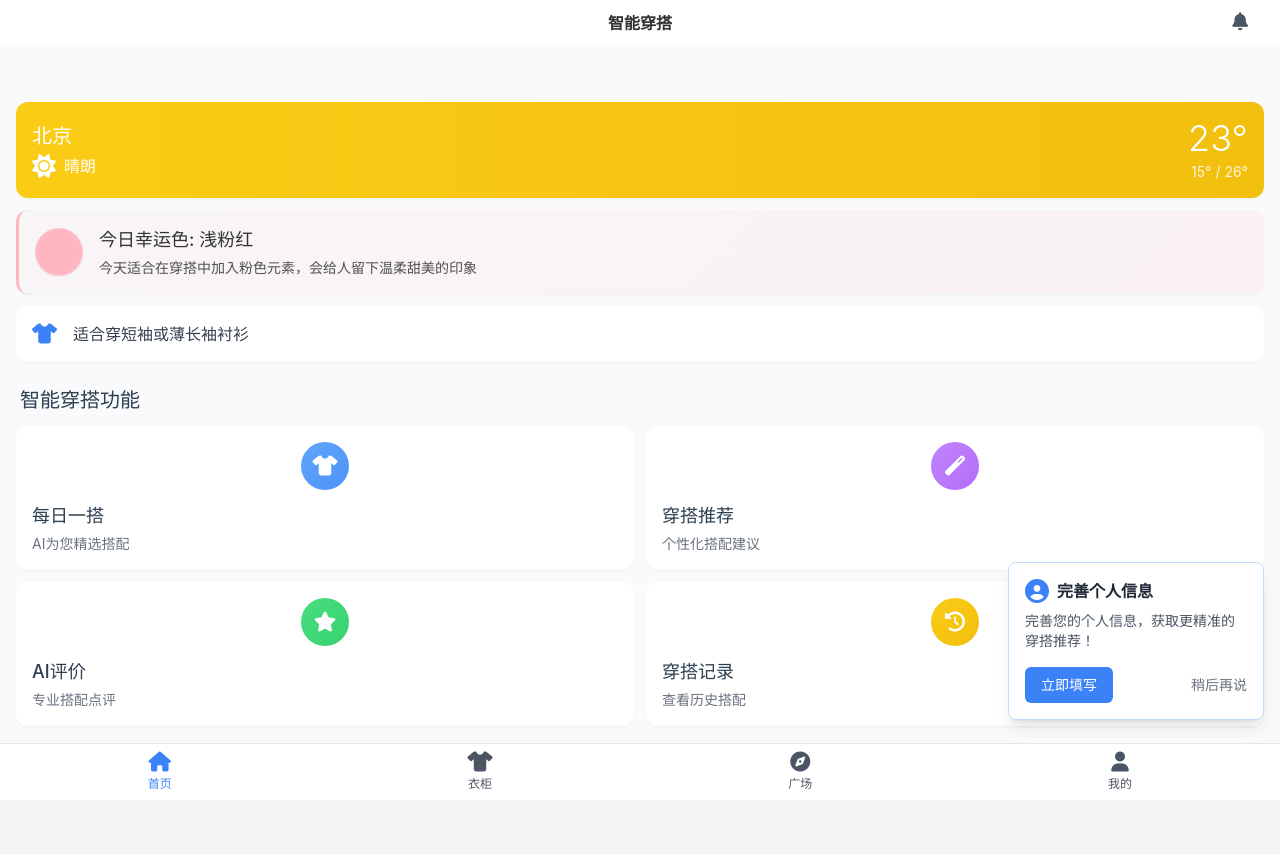
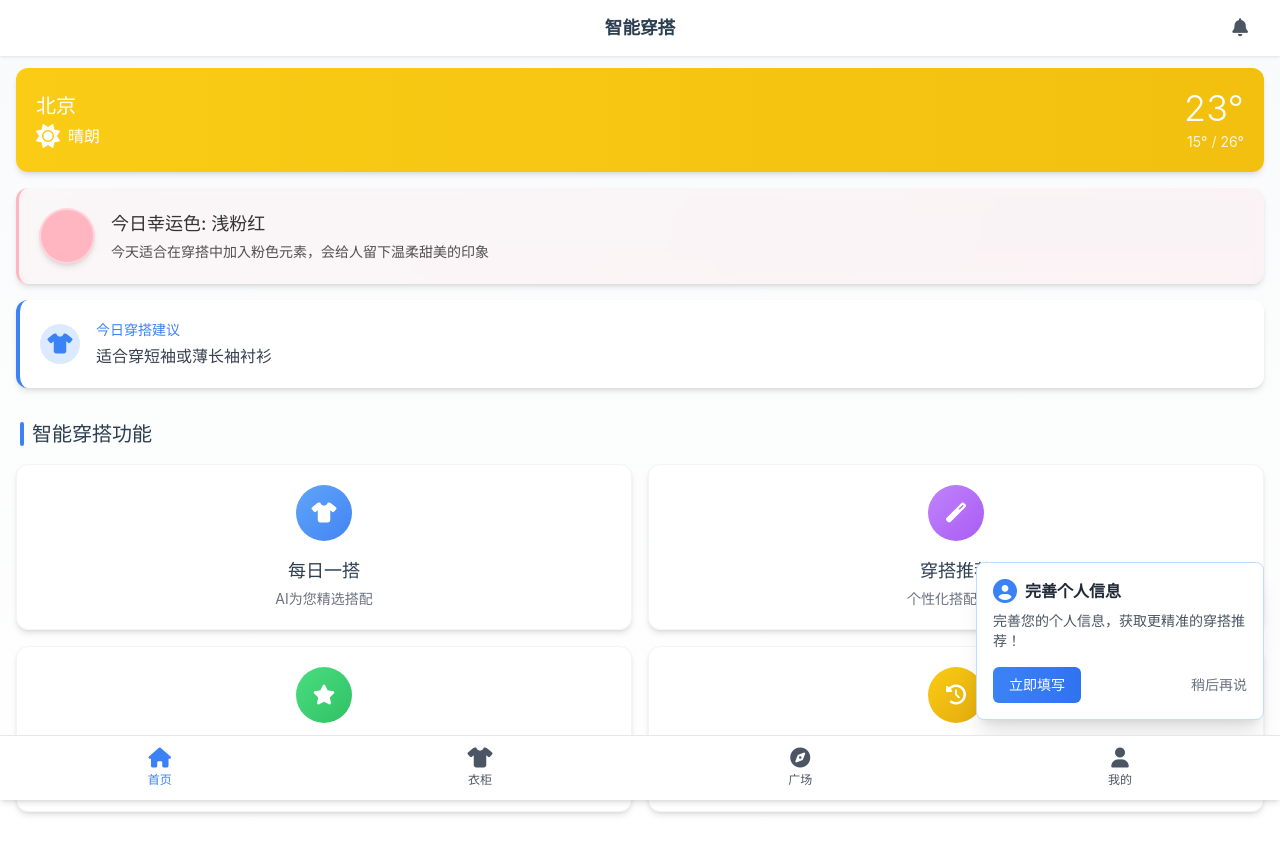
Before and after one commit to Lgw835/styleAIFrontend, a Vue app: page /home in a window 1280 px wide. Shown: the top 854 px of the page. Before the commit the page ends 800 px from the top, so only its background shows below. Built offline with nearby package versions, Linux system fonts and the light colour scheme; no server answers; sample sign-in values are in the browser's storage.

Commit message:
首页ui有一波小优化

```diff
--- a/src/views/HomeView.vue
+++ b/src/views/HomeView.vue
@@ -1,30 +1,23 @@
 <template>
-  <div class="min-h-screen bg-gray-50">
-    <van-nav-bar
-      title="智能穿搭"
-      fixed
-      placeholder
-      safe-area-inset-top
-      class="bg-white border-b border-gray-100"
-      :style="{ height: '46px' }"
-    >
+  <div class="min-h-screen bg-gradient-to-b from-gray-50 to-white">
+    <TopNavBar title="智能穿搭">
       <template #right>
         <div @click="showScheduleNotification" class="mr-4 relative">
-          <i class="fas fa-bell text-lg text-gray-600"></i>
+          <i class="fas fa-bell text-lg text-gray-600 hover:text-blue-500 transition-colors"></i>
           <span v-if="shouldShowNotificationDot"
-                class="absolute -top-1 -right-1 w-2 h-2 bg-red-500 rounded-full">
+                class="absolute -top-1 -right-1 w-2 h-2 bg-red-500 rounded-full animate-pulse">
           </span>
         </div>
       </template>
-    </van-nav-bar>
+    </TopNavBar>
 
     <div class="px-4" :style="{ paddingTop: '56px', paddingBottom: '70px' }">
-      <div class="flex flex-col gap-3">
+      <div class="flex flex-col gap-4 mt-3">
         <div
-          class="rounded-xl overflow-hidden shadow-sm transition-shadow hover:shadow-md"
+          class="rounded-xl overflow-hidden shadow-md transition-all hover:shadow-lg transform hover:scale-[1.01]"
           :class="weatherClass"
         >
-          <div class="p-4">
+          <div class="p-5">
             <div class="flex justify-between items-center">
               <div>
                 <h3 class="text-xl font-medium mb-1">{{ weatherData.city }}</h3>
@@ -42,13 +35,13 @@
         </div>
 
         <div
-          class="rounded-xl overflow-hidden bg-white shadow-sm transition-shadow hover:shadow-md"
+          class="rounded-xl overflow-hidden bg-white shadow-md transition-all hover:shadow-lg transform hover:scale-[1.01]"
           :style="getLuckyColorStyle"
         >
-          <div class="p-4">
+          <div class="p-5 backdrop-blur-sm">
             <div class="flex items-center">
               <div
-                class="w-12 h-12 rounded-full shadow-sm mr-4 border border-white/20"
+                class="w-14 h-14 rounded-full shadow-md mr-4 border-2 border-white/40"
                 :style="{ backgroundColor: dailyLuckyColor.hex }"
               ></div>
               <div>
@@ -61,45 +54,55 @@
       </div>
 
       <div v-if="clothingSuggestion"
-           class="mt-3 bg-white rounded-xl p-4 shadow-sm transition-shadow hover:shadow-md flex items-center">
-        <i class="fas fa-tshirt text-xl text-blue-500 mr-4"></i>
-        <span class="text-gray-700">{{ clothingSuggestion }}</span>
+           class="mt-4 bg-white rounded-xl p-5 shadow-md transition-all hover:shadow-lg transform hover:scale-[1.01] border-l-4 border-blue-500">
+        <div class="flex items-center">
+          <div class="w-10 h-10 rounded-full bg-blue-100 flex items-center justify-center mr-4">
+            <i class="fas fa-tshirt text-xl text-blue-500"></i>
+          </div>
+          <div>
+            <h4 class="text-sm text-blue-500 font-medium mb-1">今日穿搭建议</h4>
+            <p class="text-gray-700">{{ clothingSuggestion }}</p>
+          </div>
+        </div>
       </div>
 
-      <h3 class="text-xl font-medium mt-6 mb-3 px-1">智能穿搭功能</h3>
+      <h3 class="text-xl font-medium mt-8 mb-4 px-1 flex items-center">
+        <span class="w-1 h-6 bg-blue-500 rounded-full mr-2 inline-block"></span>
+        智能穿搭功能
+      </h3>
 
-      <div class="grid grid-cols-2 gap-3">
+      <div class="grid grid-cols-2 gap-4">
         <router-link to="/daily-match"
-                     class="bg-white rounded-xl p-4 shadow-sm transition-all hover:shadow-md hover:scale-[1.02]">
-          <div class="flex justify-center items-center w-12 h-12 rounded-full bg-gradient-to-br from-blue-400 to-blue-500 text-white mx-auto mb-3">
+                     class="bg-white rounded-xl p-5 shadow-md transition-all hover:shadow-lg hover:scale-[1.02] border border-gray-100 group">
+          <div class="flex justify-center items-center w-14 h-14 rounded-full bg-gradient-to-br from-blue-400 to-blue-600 text-white mx-auto mb-4 group-hover:scale-110 transition-transform">
             <i class="fas fa-tshirt text-xl"></i>
           </div>
-          <h3 class="text-lg font-medium mb-1">每日一搭</h3>
-          <p class="text-sm text-gray-500">AI为您精选搭配</p>
+          <h3 class="text-lg font-medium mb-1 text-center">每日一搭</h3>
+          <p class="text-sm text-gray-500 text-center">AI为您精选搭配</p>
         </router-link>
 
-        <router-link to="/dress-recommend" class="bg-white rounded-xl p-4 shadow-sm transition-all hover:shadow-md hover:scale-[1.02]">
-          <div class="flex justify-center items-center w-12 h-12 rounded-full bg-gradient-to-br from-purple-400 to-purple-500 text-white mx-auto mb-3">
+        <router-link to="/dress-recommend" class="bg-white rounded-xl p-5 shadow-md transition-all hover:shadow-lg hover:scale-[1.02] border border-gray-100 group">
+          <div class="flex justify-center items-center w-14 h-14 rounded-full bg-gradient-to-br from-purple-400 to-purple-600 text-white mx-auto mb-4 group-hover:scale-110 transition-transform">
             <i class="fas fa-magic text-xl"></i>
           </div>
-          <h3 class="text-lg font-medium mb-1">穿搭推荐</h3>
-          <p class="text-sm text-gray-500">个性化搭配建议</p>
+          <h3 class="text-lg font-medium mb-1 text-center">穿搭推荐</h3>
+          <p class="text-sm text-gray-500 text-center">个性化搭配建议</p>
         </router-link>
 
-        <router-link to="/ai-review" class="bg-white rounded-xl p-4 shadow-sm transition-all hover:shadow-md hover:scale-[1.02]">
-          <div class="flex justify-center items-center w-12 h-12 rounded-full bg-gradient-to-br from-green-400 to-green-500 text-white mx-auto mb-3">
+        <router-link to="/ai-review" class="bg-white rounded-xl p-5 shadow-md transition-all hover:shadow-lg hover:scale-[1.02] border border-gray-100 group">
+          <div class="flex justify-center items-center w-14 h-14 rounded-full bg-gradient-to-br from-green-400 to-green-600 text-white mx-auto mb-4 group-hover:scale-110 transition-transform">
             <i class="fas fa-star text-xl"></i>
           </div>
-          <h3 class="text-lg font-medium mb-1">AI评价</h3>
-          <p class="text-sm text-gray-500">专业搭配点评</p>
+          <h3 class="text-lg font-medium mb-1 text-center">AI评价</h3>
+          <p class="text-sm text-gray-500 text-center">专业搭配点评</p>
         </router-link>
 
-        <router-link to="/outfit-records" class="bg-white rounded-xl p-4 shadow-sm transition-all hover:shadow-md hover:scale-[1.02]">
-          <div class="flex justify-center items-center w-12 h-12 rounded-full bg-gradient-to-br from-yellow-400 to-yellow-500 text-white mx-auto mb-3">
+        <router-link to="/outfit-records" class="bg-white rounded-xl p-5 shadow-md transition-all hover:shadow-lg hover:scale-[1.02] border border-gray-100 group">
+          <div class="flex justify-center items-center w-14 h-14 rounded-full bg-gradient-to-br from-yellow-400 to-yellow-600 text-white mx-auto mb-4 group-hover:scale-110 transition-transform">
             <i class="fas fa-history text-xl"></i>
           </div>
-          <h3 class="text-lg font-medium mb-1">穿搭记录</h3>
-          <p class="text-sm text-gray-500">查看历史搭配</p>
+          <h3 class="text-lg font-medium mb-1 text-center">穿搭记录</h3>
+          <p class="text-sm text-gray-500 text-center">查看历史搭配</p>
         </router-link>
       </div>
     </div>
@@ -120,9 +123,10 @@
       cancel-button-text="知道了"
       :close-on-click-overlay="true"
       @click-overlay="closeNotification"
+      class="rounded-lg"
     >
-      <div class="py-4 text-center">
-        <i class="fas fa-calendar-check text-4xl text-green-500 mb-4"></i>
+      <div class="py-6 px-4 text-center">
+        <i class="fas fa-calendar-check text-5xl text-green-500 mb-4"></i>
         <p class="text-gray-700">
           今天您有 <span class="text-blue-500 font-semibold">{{ scheduleStore.todaySchedules.length }}</span> 个日程安排
           <template v-if="scheduleStore.importantCount > 0">
@@ -133,7 +137,7 @@
     </van-dialog>
 
     <div v-if="needsProfileSetup"
-         class="fixed bottom-20 right-4 bg-white rounded-lg shadow-lg p-4 w-64 border border-blue-200">
+         class="fixed bottom-20 right-4 bg-white rounded-lg shadow-xl p-4 w-72 border border-blue-200 animate-fade-in-up">
       <div class="flex items-center mb-2">
         <i class="fas fa-user-circle text-blue-500 text-2xl mr-2"></i>
         <h3 class="font-semibold text-gray-800">完善个人信息</h3>
@@ -141,31 +145,31 @@
       <p class="text-sm text-gray-600 mb-4">完善您的个人信息，获取更精准的穿搭推荐！</p>
       <div class="flex justify-between">
         <button @click="showProfileOverlay = true"
-                class="bg-blue-500 text-white px-4 py-2 rounded-md text-sm">
+                class="bg-gradient-to-r from-blue-500 to-blue-600 text-white px-4 py-2 rounded-md text-sm hover:from-blue-600 hover:to-blue-700 transition-all">
           立即填写
         </button>
         <button @click="dismissProfileReminder"
-                class="text-gray-500 text-sm">
+                class="text-gray-500 text-sm hover:text-gray-700 transition-colors">
           稍后再说
         </button>
       </div>
     </div>
 
-    <div class="fixed bottom-0 left-0 right-0 bg-white border-t">
-      <div class="flex justify-around py-2">
-        <router-link to="/" class="flex flex-col items-center text-blue-500">
+    <div class="fixed bottom-0 left-0 right-0 bg-white border-t shadow-md">
+      <div class="flex justify-around py-3">
+        <router-link to="/" class="flex flex-col items-center text-blue-500 transition-colors">
           <i class="fas fa-home text-xl mb-1"></i>
           <span class="text-xs">首页</span>
         </router-link>
-        <router-link to="/wardrobe" class="flex flex-col items-center text-gray-600">
+        <router-link to="/wardrobe" class="flex flex-col items-center text-gray-600 hover:text-blue-500 transition-colors">
           <i class="fas fa-tshirt text-xl mb-1"></i>
           <span class="text-xs">衣柜</span>
         </router-link>
-        <router-link to="/plaza" class="flex flex-col items-center text-gray-600">
+        <router-link to="/plaza" class="flex flex-col items-center text-gray-600 hover:text-blue-500 transition-colors">
           <i class="fas fa-compass text-xl mb-1"></i>
           <span class="text-xs">广场</span>
         </router-link>
-        <router-link to="/profile" class="flex flex-col items-center text-gray-600">
+        <router-link to="/profile" class="flex flex-col items-center text-gray-600 hover:text-blue-500 transition-colors">
           <i class="fas fa-user text-xl mb-1"></i>
           <span class="text-xs">我的</span>
         </router-link>
@@ -184,11 +188,13 @@ import { storeToRefs } from 'pinia'
 import { useScheduleStore } from '@/stores/schedule'
 import UserProfileOverlay from '@/components/UserProfileOverlay.vue'
 import { getWeather, saveWeatherRecord } from '@/api/weather'
+import TopNavBar from '@/components/TopNavBar.vue'
 
 export default {
   name: 'HomeView',
   components: {
-    UserProfileOverlay
+    UserProfileOverlay,
+    TopNavBar
   },
   setup() {
     const userStore = useUserStore()
@@ -558,19 +564,8 @@ export default {
   background-size: 200% 200%;
 }
 
-/* 铃铛图标容器 */
-.relative {
-  position: relative;
-  display: inline-block;
-}
-
 /* 红点样式 */
-.absolute {
-  position: absolute;
-}
-
-/* 可以添加动画效果 */
-.bg-red-500 {
+.animate-pulse {
   animation: pulse 2s infinite;
 }
 
@@ -580,7 +575,7 @@ export default {
     opacity: 1;
   }
   50% {
-    transform: scale(1.2);
+    transform: scale(1.3);
     opacity: 0.8;
   }
   100% {
@@ -588,4 +583,34 @@ export default {
     opacity: 1;
   }
 }
+
+/* 添加淡入上升动画 */
+.animate-fade-in-up {
+  animation: fadeInUp 0.5s ease-out;
+}
+
+@keyframes fadeInUp {
+  from {
+    opacity: 0;
+    transform: translateY(20px);
+  }
+  to {
+    opacity: 1;
+    transform: translateY(0);
+  }
+}
+
+/* 添加组悬停效果 */
+.group:hover .group-hover\:scale-110 {
+  transform: scale(1.1);
+}
+
+/* 平滑过渡 */
+.transition-transform {
+  transition: transform 0.3s ease;
+}
+
+.transition-colors {
+  transition: color 0.3s ease;
+}
 </style>
```
